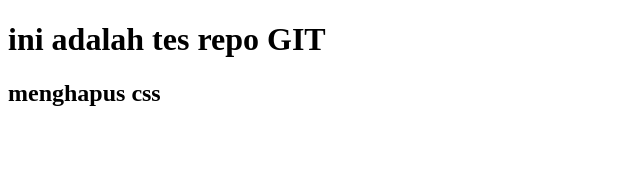
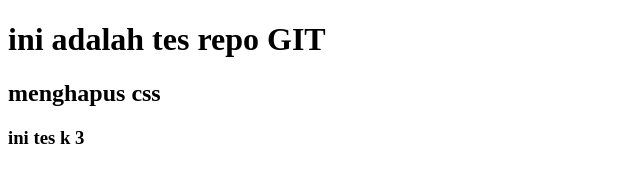
Before and after one commit to hanifaziz313/repo-git, a plain HTML site: page index.html in a window 1280 px wide. Shown: the full height of the page, 0-640 px from the left. Drawn offline with Linux system fonts and the light colour scheme.

Commit message:
ini adalah perubahan ke 3

```diff
--- a/index.html
+++ b/index.html
@@ -9,5 +9,6 @@
   <body>
     <h1>ini adalah tes repo GIT</h1>
     <h2>menghapus css</h2>
+    <h3>ini tes k 3</h3>
   </body>
 </html>
```
